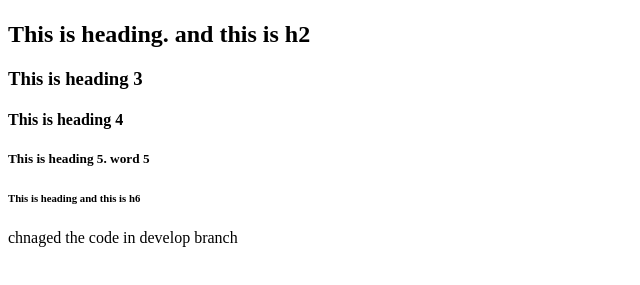
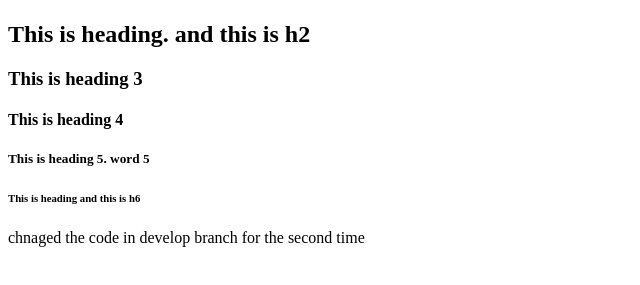
Before and after one commit to karthikkrishna611/NovemberUIClass, a plain HTML site: page index.html in a window 1280 px wide. Shown: the part 85-370 px from the top of the page, without its empty margins (0-640 px from the left). Drawn offline with Linux system fonts and the light colour scheme.

Commit message:
changed the data for the second time on the develop branch

```diff
--- a/index.html
+++ b/index.html
@@ -13,6 +13,6 @@
 			<h5> This is heading 5. word 5</h5>
 			<h6> This is heading and this is h6</h6>
 
-			chnaged the code in develop branch
+			chnaged the code in develop branch for the second time
 	</body>
 </html>
```
